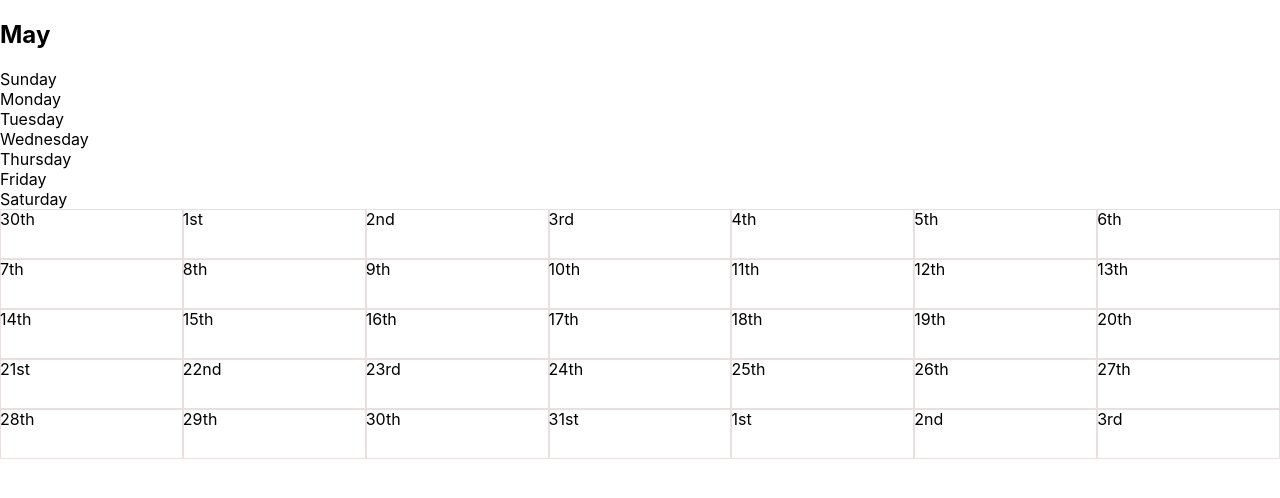
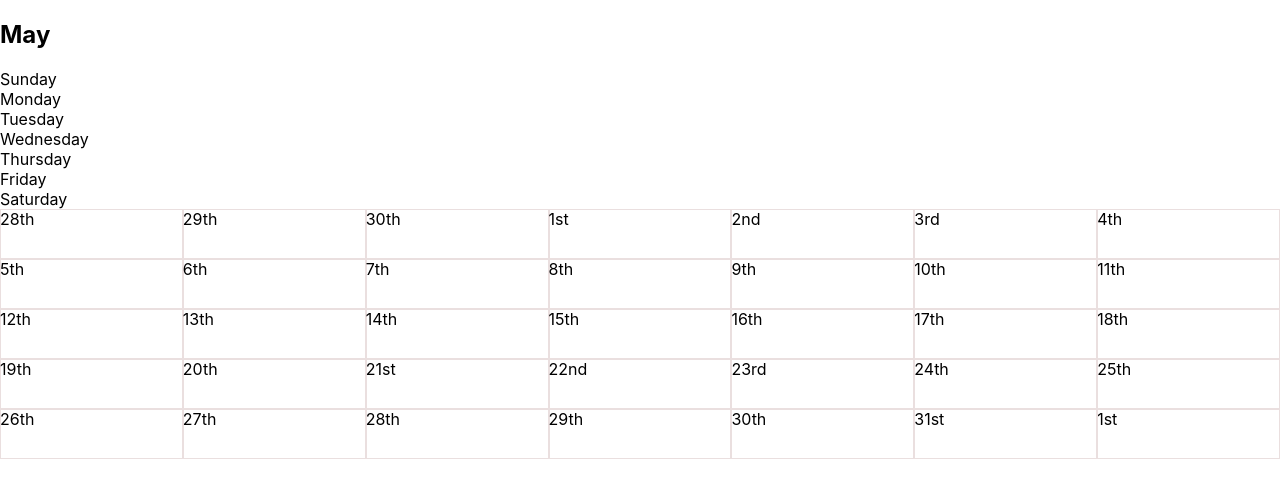
Before and after one commit to ChaseH88/React-Calendar, a React (Create React App) app: page / in a window 1280 px wide. Shown: the top 498 px of the page. Built offline with nearby package versions, Linux system fonts and the light colour scheme.

Commit message:
Updated calendar logic to add previous/next months days to the calendar to fill in the spaces. Also began added styled-components.

```diff
--- a/src/components/Calendar.js
+++ b/src/components/Calendar.js
@@ -5,7 +5,7 @@ import Week from "./Week";
 import Month from "./Month";
 
 // Temp, will be eventually generated through state
-export let year = 2000;
+export let year = new Date().getFullYear();
 export let month = new Date().getMonth();
 
 
```
